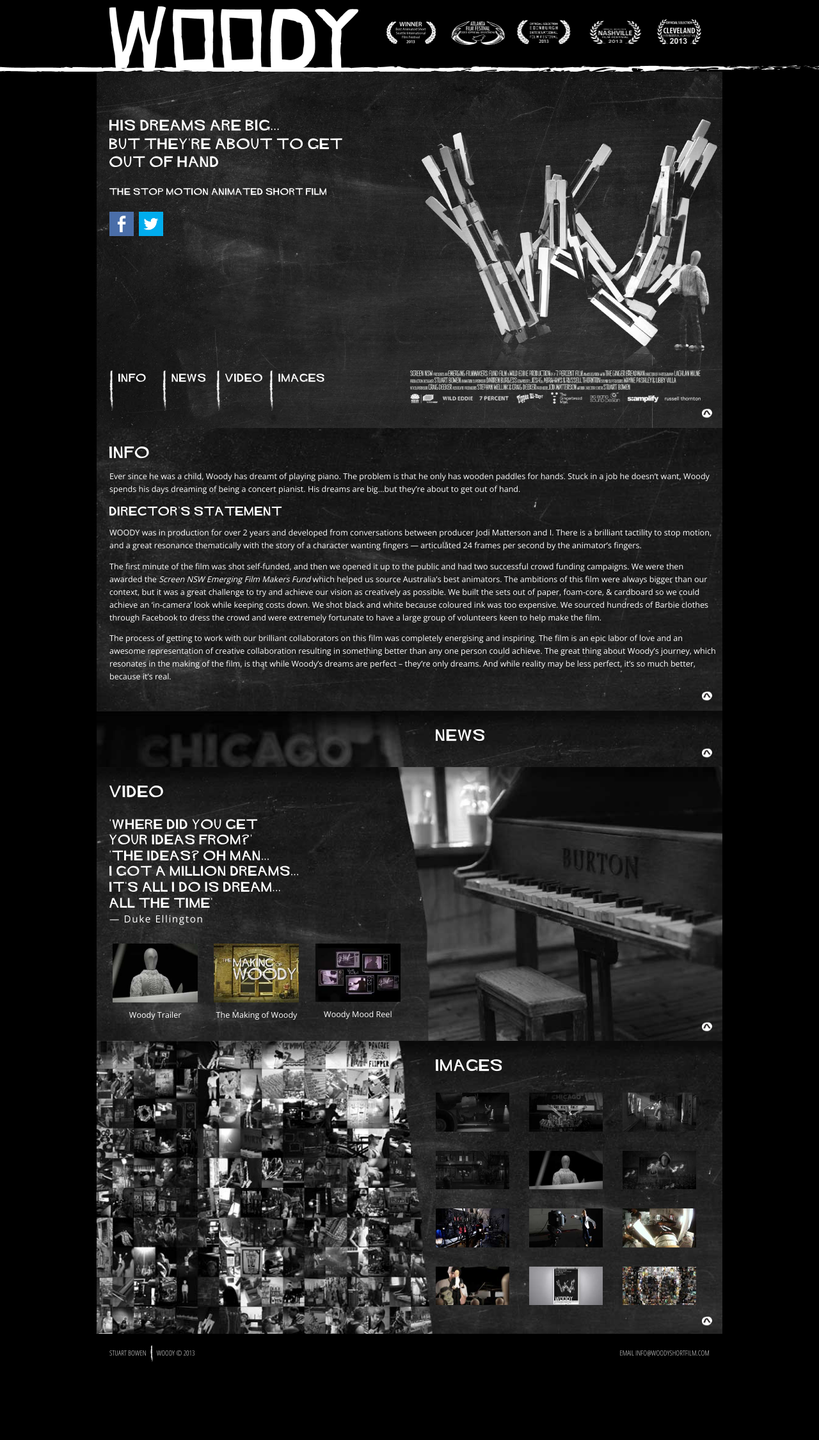
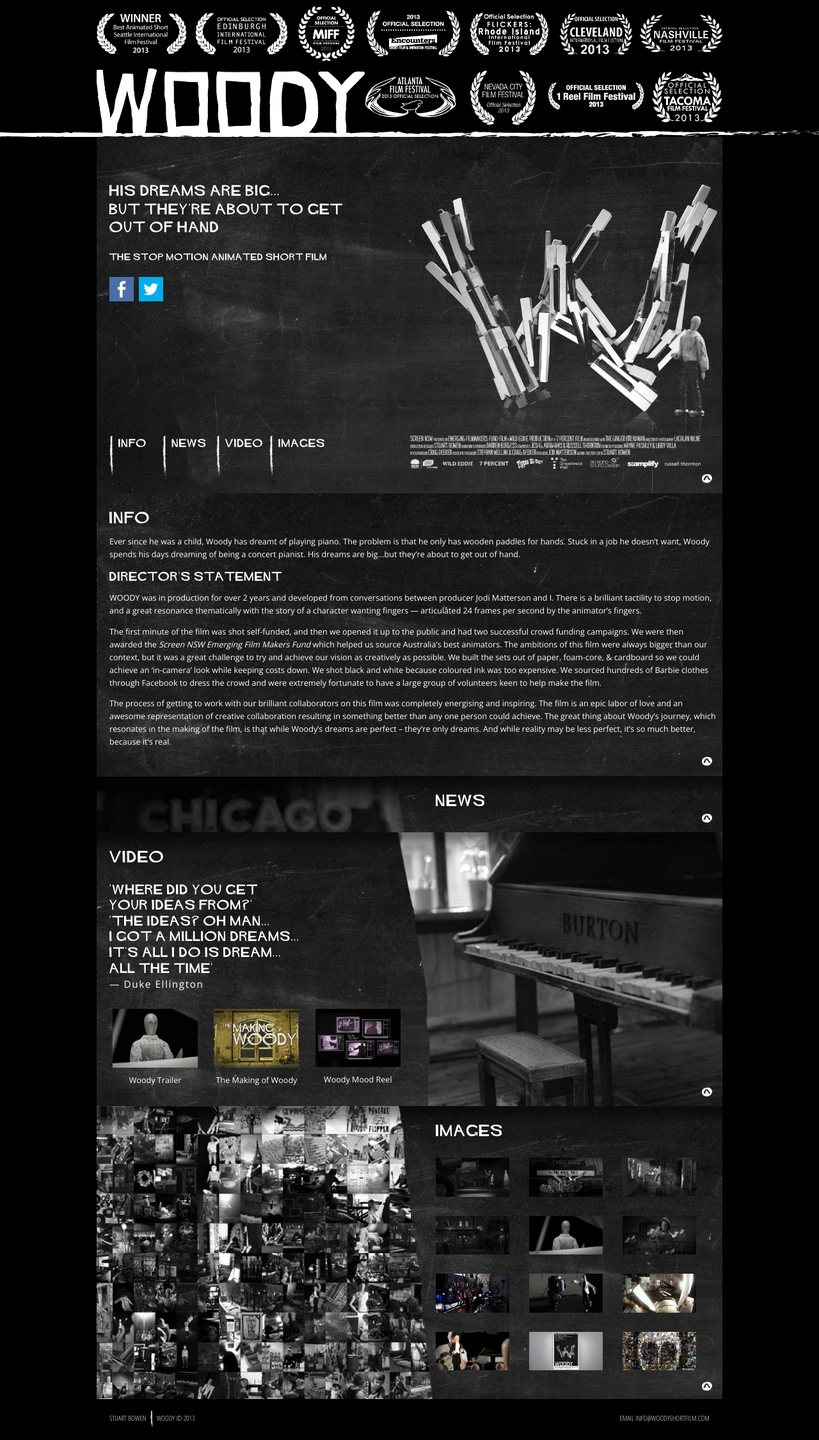
Before and after one commit to woodyshortfilm/woodyshortfilm.github.io, a Jekyll site: the page built from index.html, in a window 1280 px wide. Shown: the whole page at 64% size. Built offline with Jekyll 4.4.1, drawn with Linux system fonts in a browser that asks for light colours; nearby versions of some CDN libraries; comment, search, counter and statistics services are not loaded; before the commit the page ends 2149 px from its top, so only the background shows below that.

Commit message:
Added new header image which includes both title and awards.

```diff
--- a/css/main.css
+++ b/css/main.css
@@ -73,32 +73,22 @@ a:hover, a:active {
 }
 
 /* Header. */
-header #masthead #title {
+header #masthead {
   display: inline-block;
-  padding: 10px 20px 0px 20px;
-}
-@media all and (max-width: 568px) {
-  header #masthead #title {
-    padding-left: 0px;
-    padding-right: 0px;
-  }
-}
-
-header #masthead #awards {
-  margin-left: 20px;
-  margin-bottom: 10px;
-  display: inline-block;
+  width: 978px;
+  height: 202px;
+  padding: 0px;
+  margin-top: 10px;
+  background-image: url('/img/header-desktop.png');
+  background-size: 978px 202px;
+  background-repeat: no-repeat;
 }
 @media all and (max-width: 568px) { /* Mobile */
-  header #masthead #awards {
-    margin-left: 0px;
-    margin-top: 10px;
+  header #masthead {
   }
 }
 @media all and (max-width: 1024px) { /* iPad */
-  header #masthead #awards {
-    margin-top: 10px;
-    margin-bottom: 15px;
+  header #masthead {
   }
 }
 
--- a/index.html
+++ b/index.html
@@ -6,10 +6,7 @@
 
 <header>
   <div class="grid">
-    <div id="masthead" class="unit whole no-gutters">
-      <a href="/"><img id="title" src="/img/main-title.png" width="389" height="100"/></a>
-      <img id="awards" src="/img/awards.png" width="492" height="40"/>
-    </div>
+    <div id="masthead" class="unit whole no-gutters"></div>
   </div>
   <div id="masthead-separator"></div>
 </header>
```
Also changed, not shown: img/awards.png (deleted), img/header-desktop.png (added).
